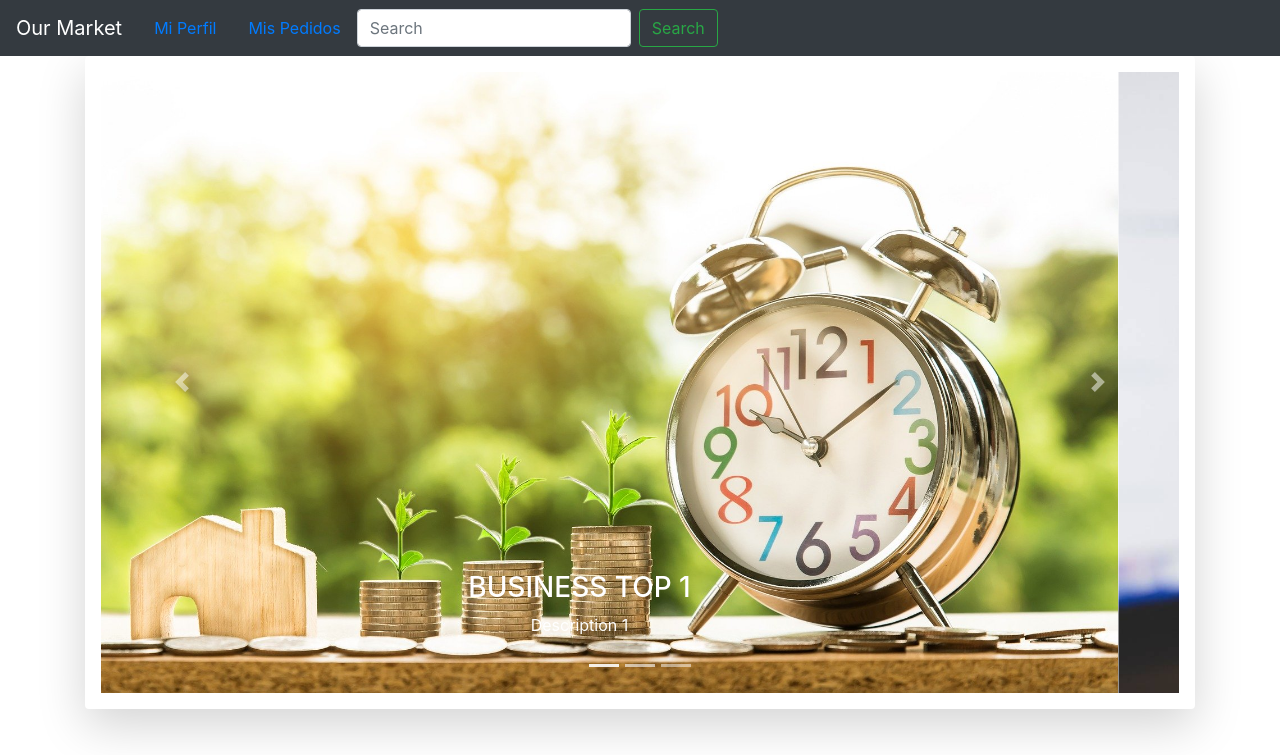
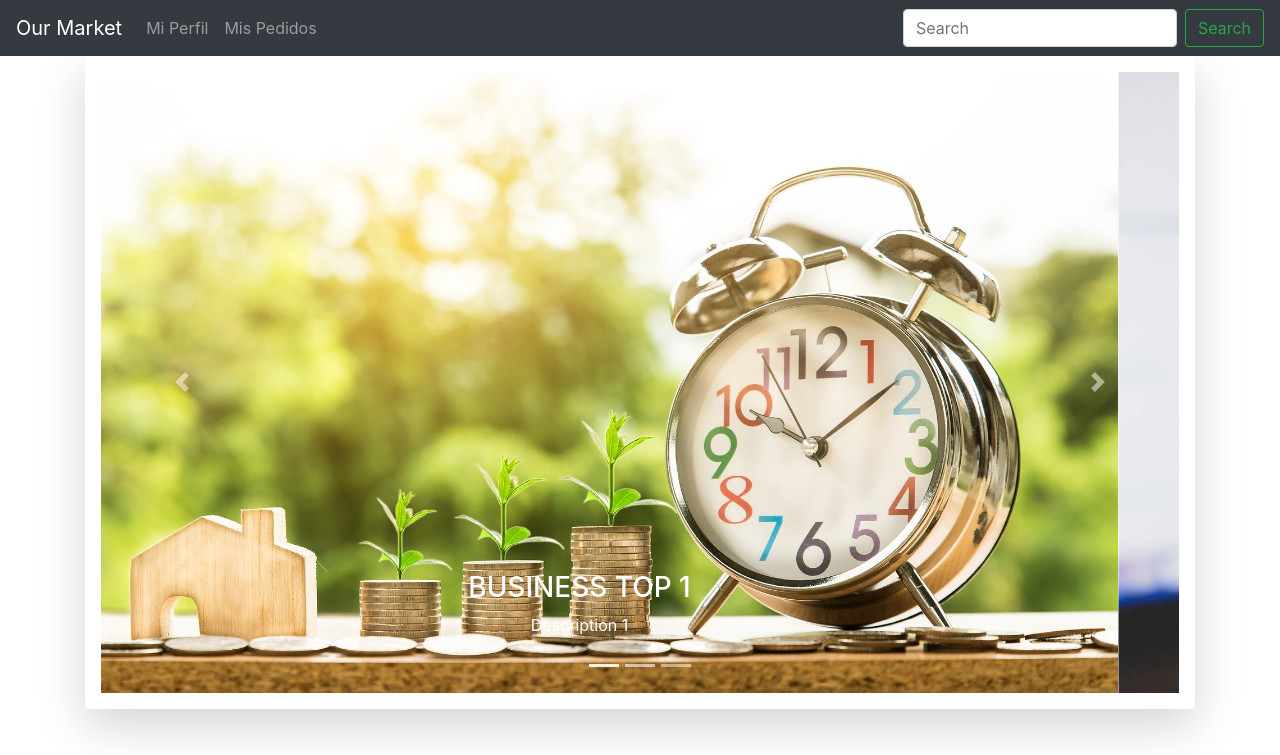
Before and after one commit to andresgobl98/our-market, a React (Create React App) app: page / in a window 1280 px wide. Shown: the top 755 px of the page. Built offline with nearby package versions, Linux system fonts and the light colour scheme.

Commit message:
Update Navigation.js
Navigation bar has been updated

```diff
--- a/src/Components/Navigation/Navigation.js
+++ b/src/Components/Navigation/Navigation.js
@@ -20,8 +20,10 @@ export default function Navigation() {
                 <Navbar.Toggle aria-controls="basic-navbar-nav" />
                 <Navbar.Brand as={Link} to="/">Our Market</Navbar.Brand>
                 <Navbar.Collapse>
-                    <Nav.Link as={Link} to="/profile">Mi Perfil</Nav.Link>
-                    <Nav.Link as={Link} to="/orders">Mis Pedidos</Nav.Link>
+                    <Nav className="mr-auto">
+                        <Nav.Link as={Link} to="/profile">Mi Perfil</Nav.Link>
+                        <Nav.Link as={Link} to="/orders">Mis Pedidos</Nav.Link>
+                    </Nav>
                     <Form inline>
                         <FormControl type="text" placeholder="Search" className="mr-sm-2" />
                         <Button variant="outline-success">Search</Button>
```
